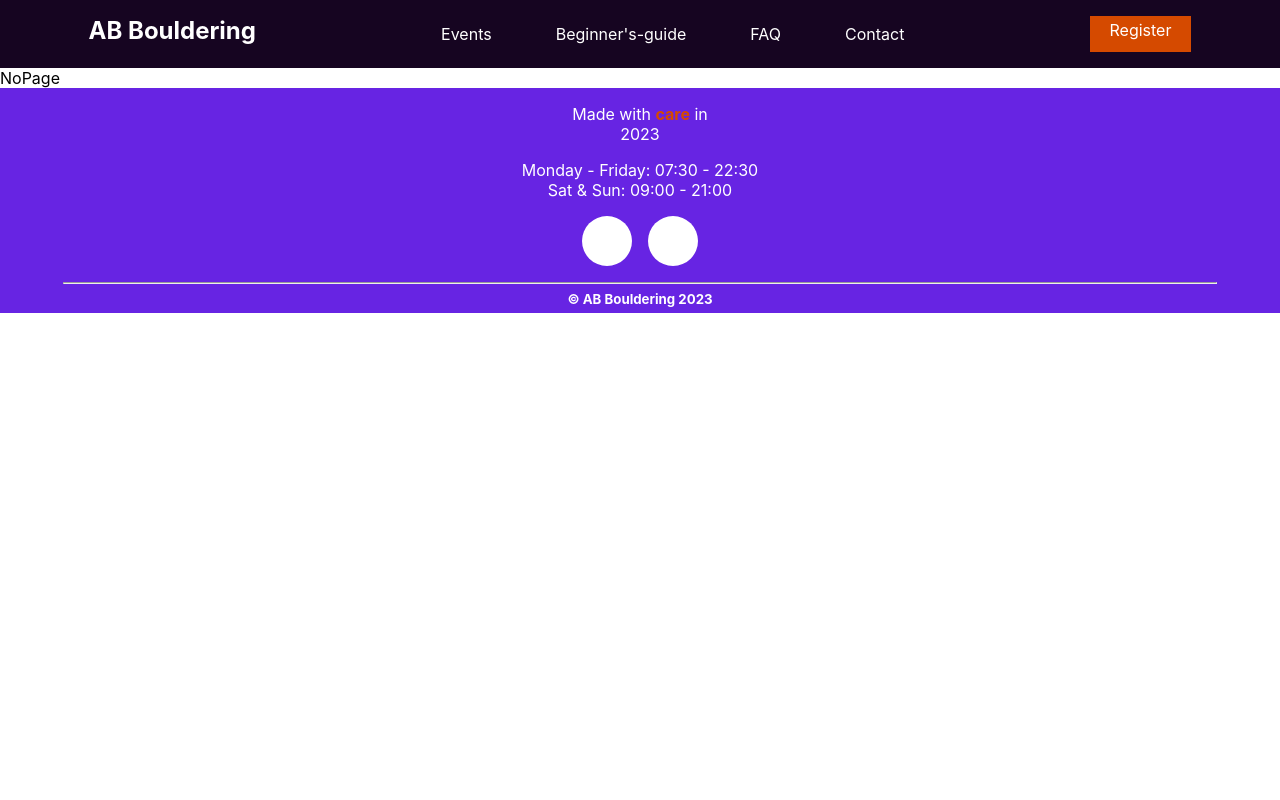
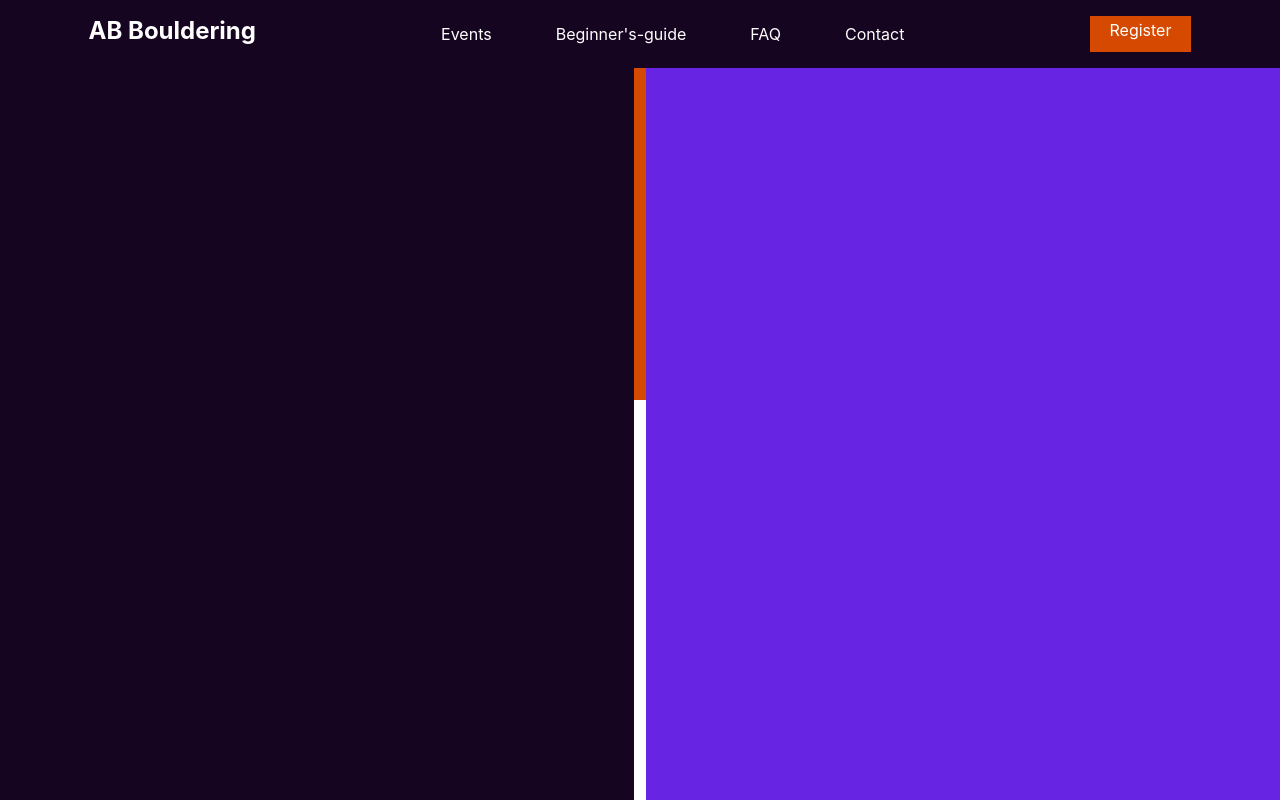
Before and after one commit to WildHeat/bouldering-booking, a React (Create React App) app: page /climb in a window 1280 px wide. Shown: the top 800 px of the page. Built offline with nearby package versions, Linux system fonts and the light colour scheme.

Commit message:
added climb page

```diff
--- a/src/App.js
+++ b/src/App.js
@@ -4,6 +4,7 @@ import HomePage from "./components/HomePage/HomePage";
 import NoPage from "./components/NoPage/NoPage";
 import Header from "./components/Header/Header";
 import Footer from "./components/Footer/Footer";
+import ClimbPage from "./components/ClimbPage/ClimbPage";
 
 function App() {
   return (
@@ -11,6 +12,7 @@ function App() {
       <Header />
       <Routes>
         <Route path="/" element={<HomePage />} />
+        <Route path="/climb" element={<ClimbPage />} />
         <Route path="*" element={<NoPage />} />
       </Routes>
       <Footer />
--- /dev/null
+++ b/src/components/ClimbPage/ClimbPage.css
@@ -0,0 +1,28 @@
+.climb-page-container {
+  background-color: var(--accent-color);
+  display: flex;
+  justify-content: space-between;
+}
+
+.climb-background {
+  background-color: white;
+  position: fixed;
+  bottom: 0;
+  width: 100%;
+  height: 50%;
+}
+
+.climb-left-container,
+.climb-right-container {
+  width: 49.5%;
+  height: 200vh;
+  z-index: 9999;
+}
+
+.climb-left-container {
+  background-color: var(--dark-color);
+}
+
+.climb-right-container {
+  background-color: var(--main-color);
+}
--- /dev/null
+++ b/src/components/ClimbPage/ClimbPage.js
@@ -0,0 +1,14 @@
+import React from "react";
+import "./ClimbPage.css";
+
+const ClimbPage = () => {
+  return (
+    <div className="climb-page-container">
+      <div className="climb-background"></div>
+      <div className="climb-left-container"></div>
+      <div className="climb-right-container"></div>
+    </div>
+  );
+};
+
+export default ClimbPage;
```
